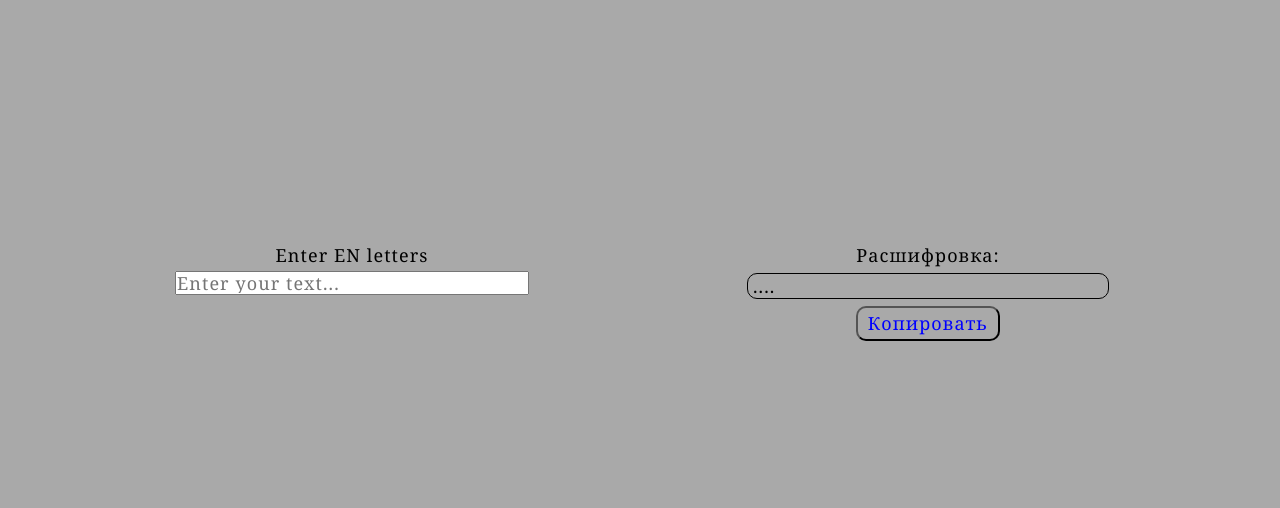
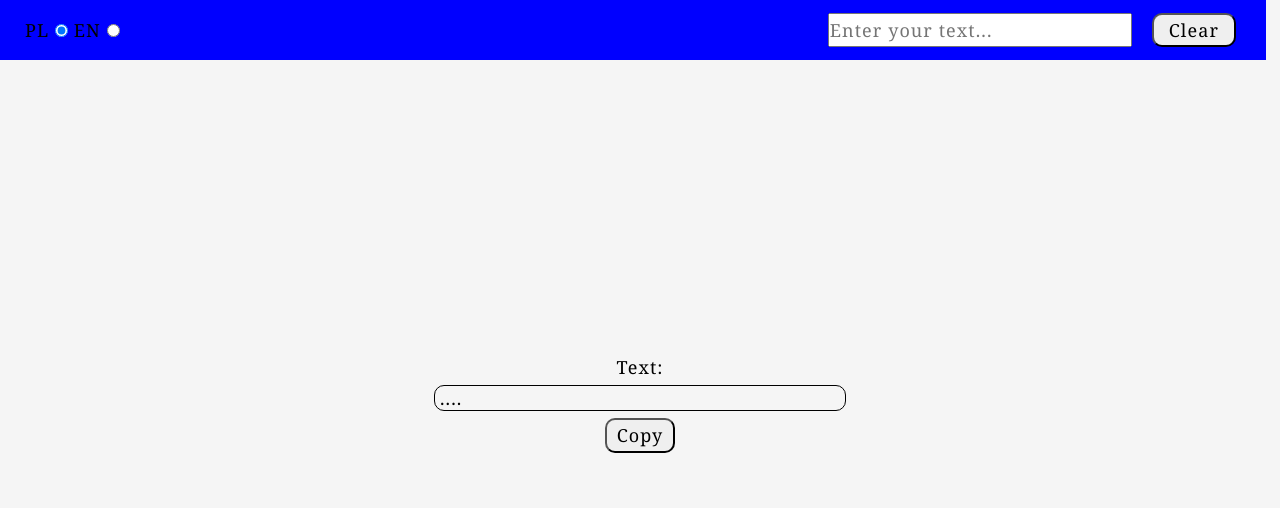
Before and after one commit to paral1ne/Translitter, a plain HTML site: page index.html in a window 1280 px wide. Drawn offline with Linux system fonts and the light colour scheme.

Commit message:
feat: added new styles and fix some bugs

```diff
--- a/index.html
+++ b/index.html
@@ -7,18 +7,33 @@
     <link rel="stylesheet" href="./styles/style.css" />
   </head>
   <body>
+    <header>
+      <div class="header-container">
+        <div class="radio-lang">
+          <div class="radio">
+            <label for="1">PL</label>
+            <input type="radio" name="lang" id="1" checked />
+            <label for="2">EN</label>
+            <input type="radio" name="lang" id="2" />
+          </div>
+        </div>
+        <div class="input-header">
+          <input id="input-text" type="text" placeholder="Enter your text..." />
+          <button class="button button__clear">Clear</button>
+        </div>
+      </div>
+    </header>
     <main>
       <div class="main__container">
         <div class="left-side">
-          <div class="input__container">
-            <label for="input">Enter EN letters</label>
-            <input id="input" type="text" placeholder="Enter your text..." />
+          <div class="output__container">
+            <p>Text:</p>
+            <p class="output-text">....</p>
+            <button class="button button__accept">Copy</button>
           </div>
-          <div class="output__container">
-            <p>Расшифровка:</p>
-            <p class="output-text">....</p>
-            <button class="button-accept">Копировать</button>
-          </div>
+        </div>
+        <div class="translate-box">
+          <p class="translate_text"></p>
         </div>
       </div>
     </main>
--- a/script/main.js
+++ b/script/main.js
@@ -1,11 +1,17 @@
 import chars from "./collection.js";
 
-const input = document.querySelector("input");
+const input = document.querySelector("#input-text");
 const output = document.querySelector(".output-text");
-const button = document.querySelector(".button-accept");
+const button = document.querySelector(".button__accept");
+const translate = document.querySelector(".translate_text");
+const clearText = document.querySelector(".button__clear");
 
 function showText() {
   let text = input.value;
+
+  if (text.length === 0) {
+    return (output.textContent = "....");
+  }
 
   const res = text
     .toUpperCase()
@@ -23,6 +29,12 @@ function showText() {
 }
 
 input.addEventListener("input", showText);
+
 button.addEventListener("click", () => {
   navigator.clipboard.writeText(output.textContent);
 });
+
+clearText.addEventListener("click", () => {
+  input.value = "";
+  showText();
+});
--- a/styles/style.css
+++ b/styles/style.css
@@ -8,19 +8,45 @@
 }
 
 body {
-  background: darkgray;
+  background: whitesmoke;
+  max-width: 1280px;
+  margin: 0 auto;
 }
 
+.header-container {
+  width: 95%;
+  height: 60px;
+  background: blue;
+  display: flex;
+  flex-direction: row;
+  justify-content: space-between;
+  align-items: center;
+  padding: 0 25px;
+}
+.radio-lang {
+  display: flex;
+}
+.input-header {
+  display: flex;
+  flex-direction: row;
+  gap: 20px;
+  padding: 5px;
+  input {
+    min-width: 300px;
+    max-width: 500px;
+  }
+}
 main {
-  width: 90vw;
+  width: 95%;
   margin: 25px auto;
   height: 80vh;
 }
 .main__container {
   height: 100%;
-  width: 100%;
+  width: 95%;
+  margin: 0 auto;
 }
-.input__container {
+/* .input__container {
   display: flex;
   flex-direction: column;
   gap: 5px;
@@ -28,39 +54,51 @@ main {
   height: 200px;
   justify-content: flex-start;
   align-items: center;
-  input {
-    width: 350px;
-  }
-}
+} */
 .left-side {
   display: flex;
-  justify-content: space-around;
+  justify-content: center;
   align-items: center;
+  /* flex-wrap: wrap; */
   height: 100%;
+  width: 100%;
 }
 .output__container {
   display: flex;
   flex-direction: column;
   gap: 7px;
-  width: 50%;
+  min-width: 400px;
+  max-width: 600px;
   height: 200px;
-  justify-content: flex-start;
+  justify-content: center;
   align-items: center;
 }
 .output-text {
   border: 1px black solid;
   padding: 2px 5px;
   border-radius: 10px;
-  width: 350px;
+  min-width: inherit;
+  max-width: inherit;
+  overflow-wrap: break-word;
 }
-.button-accept {
-  background: inherit;
-  color: blue;
+.button {
+  padding: 5px 10px;
+  border-radius: 10px;
+  cursor: pointer;
+}
+.button__clear {
+  padding: 5px 15px;
+  border-radius: 10px;
+  cursor: pointer;
+}
+
+.button__accept {
   padding: 5px 10px;
   border-radius: 10px;
   cursor: pointer;
 }
 
-.button-accept:hover {
-  background: red;
+.button:hover {
+  background: black;
+  color: white;
 }
```
